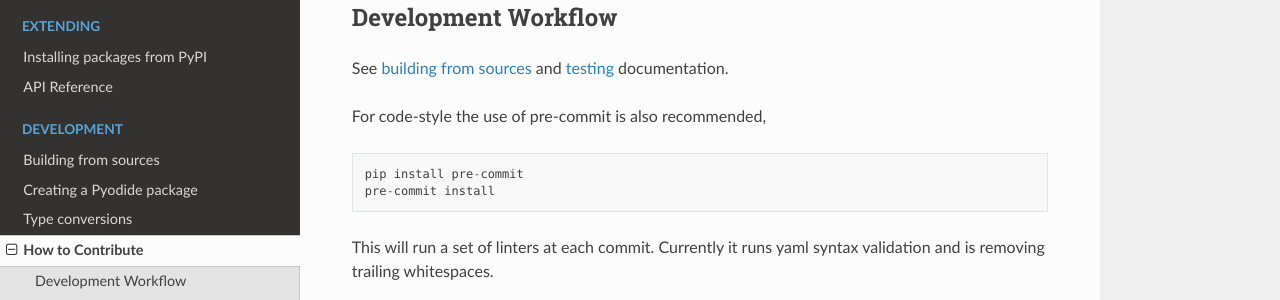
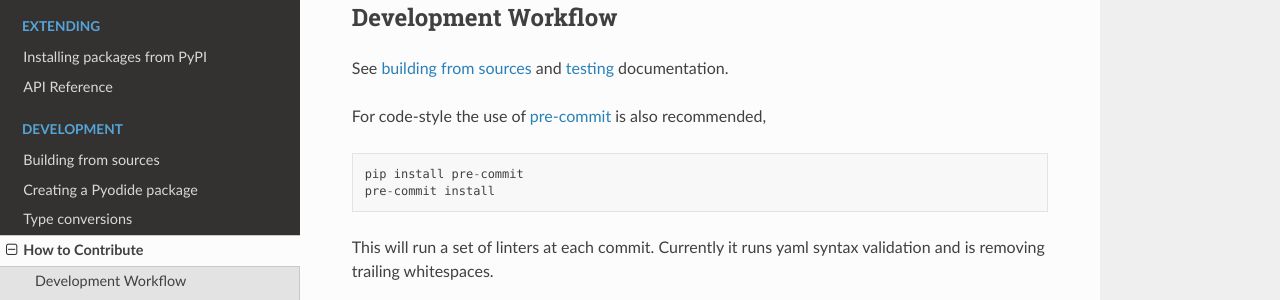
Before and after one commit to pyodide/pyodide, a Sphinx documentation site: the page built from docs/contributing.md, in a window 1280 px wide and 900 px high. Shown: the part 231-531 px from the top of the window. Built offline with Sphinx 7.4.7 and the Read the Docs theme 2.0.0, drawn with Linux system fonts in a browser that asks for light colours; the version number is read from the project's files by our own code; part of the change alters nothing that is shown.

````diff
--- a/docs/contributing.md
+++ b/docs/contributing.md
@@ -6,7 +6,7 @@ Thank you for your interest in contributing to PYODIDE! There are many ways to c
 
 See [building from sources](./building_from_sources.html) and [testing](./testing.html) documentation.
 
-For code-style the use of pre-commit is also recommended,
+For code-style the use of [pre-commit](https://pre-commit.com/) is also recommended,
 ```
 pip install pre-commit
 pre-commit install
````
